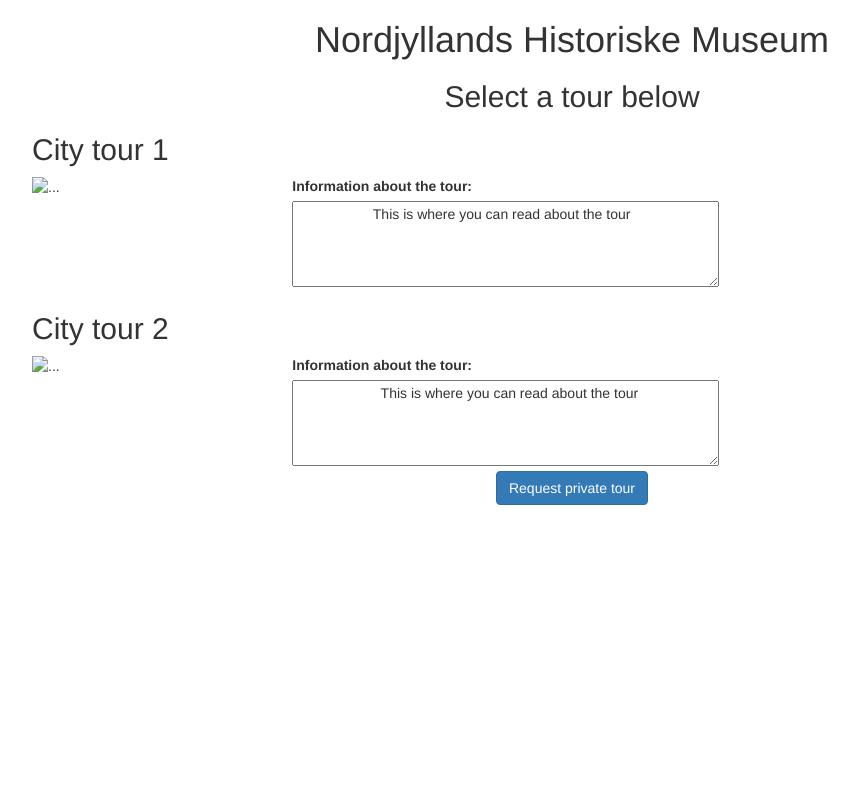
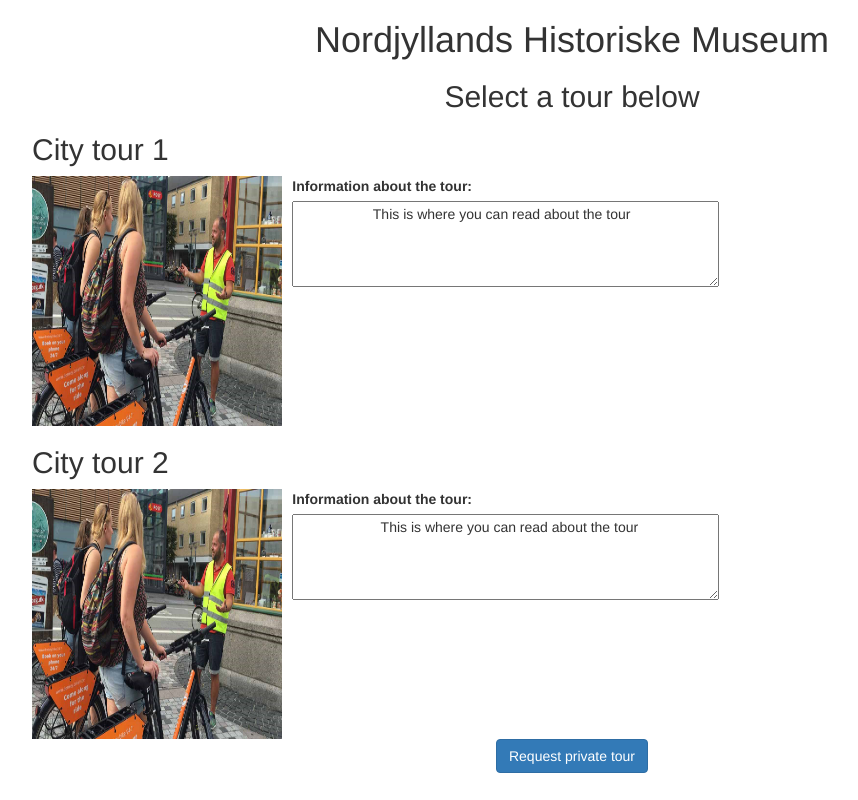
Before and after one commit to ida715e20/ida715e20, a plain HTML site: page index.html in a window 1280 px wide. Shown: the whole page, without its empty margins (68-926 px from the left). Drawn offline with nearby package versions, Linux system fonts and the light colour scheme.

Commit message:
Update index.html

```diff
--- a/index.html
+++ b/index.html
@@ -22,7 +22,7 @@
       <div class="card mb-3" style="max-width: 540px;">
         <div class="row no-gutters">
           <div class="col-md-4">
-            <img src="image/byvandring.jpg" class="card-img" alt="..." width="250" height="250" style="margin-left: 100px;">
+            <img src="img/byvandring.jpg" class="card-img" alt="..." width="250" height="250" style="margin-left: 100px;">
           </div>
           <div class="col-md-8">
             <div class="card-body">
@@ -47,7 +47,7 @@
       <div class="card mb-3" style="max-width: 540px;">
         <div class="row no-gutters">
           <div class="col-md-4">
-            <img src="image/byvandring.jpg" class="card-img" alt="..." width="250" height="250" style="margin-left: 100px;">
+            <img src="img/byvandring.jpg" class="card-img" alt="..." width="250" height="250" style="margin-left: 100px;">
           </div>
           <div class="col-md-8">
             <div class="card-body">
```
